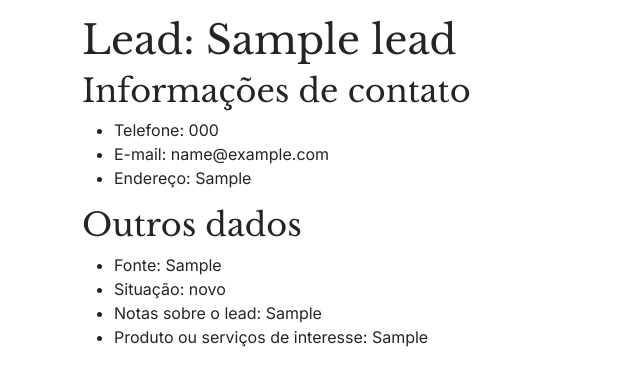
After one commit to pdr-guilherme/crm-nadic, a Django app: page /leads/1/ver/ in a window 1280 px wide. The commit adds this page. Shown: the top 386 px of the page, without its empty margins (0-640 px from the left). Run offline with Django 5.2, Linux system fonts and the light colour scheme; tables that the repository leaves empty hold one stand-in row (values such as "Sample post").

Commit message:
Adicionar página de detalhes para leads

```diff
--- a/config/urls.py
+++ b/config/urls.py
@@ -47,6 +47,7 @@ cliente_urls = [
 lead_urls = [
     path("", views.LeadList.as_view(), name="leads"),
     path("novo/", views.LeadFormCreate.as_view(), name="criar_lead"),
+    path("<int:pk>/ver/", views.LeadDetail.as_view(), name="ver_lead"),
     path("<int:pk>/editar/", views.LeadUpdate.as_view(), name="editar_lead"),
     path("<int:pk>/apagar/", views.apagar_lead, name="apagar_lead"),
     path(
--- a/crm/models.py
+++ b/crm/models.py
@@ -104,6 +104,9 @@ class Lead(models.Model):
     def __str__(self):
         return f"Lead {self.id} - {self.nome}, {self.email}, {self.status}"
 
+    def get_absolute_url(self):
+        return reverse("ver_lead", kwargs={"pk": self.id})
+
 
 class Venda(models.Model):
     STATUS_CHOICES = [
--- /dev/null
+++ b/crm/templates/crm/lead.html
@@ -0,0 +1,54 @@
+{% extends "crm/base.html" %}
+
+{% load static %}
+
+{% block title %}<title>VerdeZen | {{ lead.nome }}</title>{% endblock %}
+{% block content %}
+  <div class="container">
+    <h1 class="mt-3">Lead: {{ lead.nome }}</h1>
+    <h2>Informações de contato</h2>
+    <ul>
+      <li>Telefone: {{ lead.telefone }}</li>
+      <li>E-mail: {{ lead.email }}</li>
+      <li>Endereço: {{ lead.endereco }}</li>
+    </ul>
+    <h2>Outros dados</h2>
+    <ul>
+      <li>Fonte: {{ lead.fonte }}</li>
+      <li>Situação: {{ lead.status }}</li>
+
+      {% if lead.notas %}
+        <li>Notas sobre o lead: {{ lead.notas }}</li>
+      {% else %}
+        <li>Sem notas sobre o lead</li>
+      {% endif %}
+
+      <li>Produto ou serviços de interesse: {{ lead.produto_interesse }}</li>
+    </ul>
+
+    {% if user.is_superuser %}
+      <h2 class="mb-3">Opções</h2>
+      <a href="{% url 'editar_lead' lead.id %}" class="btn btn-primary">Editar</a>
+      <form id="form-apagar-{{ lead.id }}"
+            method="post"
+            action="{% url 'apagar_lead' lead.id %}"
+            style="display: none">
+        {% csrf_token %}
+      </form>
+      <button class="btn btn-danger"
+              type="submit"
+              onclick="apagarObjeto({{ lead.id }})">Apagar</button>
+      <form id="form-converter-{{ lead.id }}"
+            method="post"
+            action="{% url 'converter_lead' lead.id %}"
+            style="display: none">
+        {% csrf_token %}
+      </form>
+      <button class="btn btn-secondary"
+              type="submit"
+              onclick="converterLead({{ lead.id }})">Converter</button>
+    {% endif %}
+
+  </div>
+  <script src="{% static 'crm/utils.js' %}"></script>
+{% endblock content %}
--- a/crm/templates/crm/listar_leads.html
+++ b/crm/templates/crm/listar_leads.html
@@ -29,7 +29,7 @@
     <tbody>
       {% for lead in leads %}
         <tr>
-          <td>{{ lead.nome }}</td>
+          <td><a href="{{ lead.get_absolute_url }}">{{ lead.nome }}</a></td>
           <td>{{ lead.telefone }}</td>
           <td>{{ lead.email }}</td>
           <td>{{ lead.endereco }}</td>
--- a/crm/views.py
+++ b/crm/views.py
@@ -168,6 +168,12 @@ class LeadList(generic.ListView):
     template_name = "crm/listar_leads.html"
 
 
+class LeadDetail(generic.DetailView):
+    model = Lead
+    template_name = "crm/lead.html"
+    context_object_name = "lead"
+
+
 class LeadFormCreate(VerificarSuperusuarioMixin, generic.FormView):
     form_class = LeadForm
     template_name = "crm/criar.html"
```
